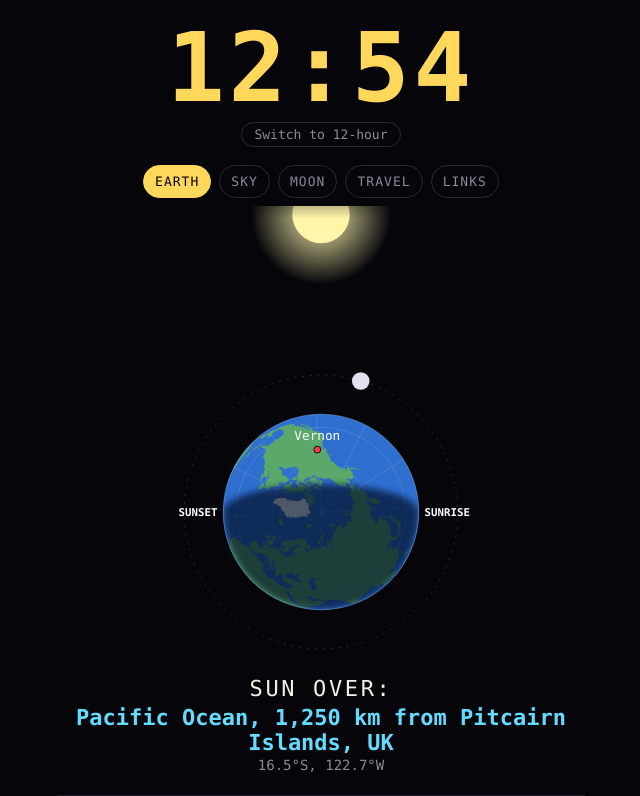
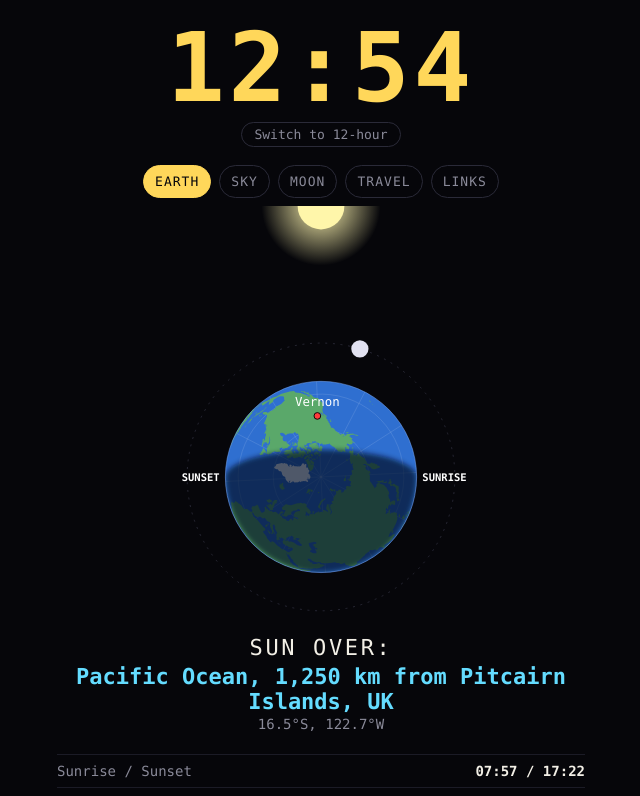
Before and after one commit to Peartree-Garden/sun-moon-earth, a React (Vite) app: page / in a window 1280 px wide. Shown: the top 796 px of the page, without its empty margins (319-959 px from the left). Built offline with nearby package versions, Linux system fonts and the light colour scheme.

Commit message:
adjustments to earth tab

```diff
--- a/src/components/EarthView.jsx
+++ b/src/components/EarthView.jsx
@@ -9,8 +9,8 @@ const OCEAN = "#2f6fd0", LAND = "#5aa86a", GREENLAND = "#f4f8ff";
 const SIZE = 320, CX = 160, CY = 170, R = 100, RING = 140;
 
 // The finished picture is the globe drawn above, shrunk a little and moved down to leave room for the Sun.
-const SCALE = 0.92, TOP = 288;                       // TOP = where the globe's centre sits in the final picture
-const HEIGHT = Math.round(TOP + RING * SCALE + 10);   // picture height
+const SCALE = 0.9, TOP = 255;                       // TOP = where the globe's centre sits in the final picture
+const HEIGHT = Math.round(TOP + RING * SCALE + 8);   // picture height
 
 const RAD = Math.PI / 180;
 
@@ -44,20 +44,11 @@ export default function EarthView({ now }) {
           <stop offset="0" stopColor="#fff6b0" />
           <stop offset="1" stopColor="#fff6b0" stopOpacity="0" />
         </radialGradient>
-        <linearGradient id="sunFadeGrad" gradientUnits="userSpaceOnUse" x1="0" y1="0" x2="0" y2="12">
-          <stop offset="0" stopColor="#fff" stopOpacity="0.75" />
-          <stop offset="1" stopColor="#fff" stopOpacity="1" />
-        </linearGradient>
-        <mask id="sunFade" maskUnits="userSpaceOnUse" x="0" y="0" width={SIZE} height="120">
-          <rect x="0" y="0" width={SIZE} height="120" fill="url(#sunFadeGrad)" />
-        </mask>
       </defs>
 
-      {/* The Sun is huge and far away: only part of it shows, cut off at the top edge. */}
-      <g mask="url(#sunFade)">
-        <circle cx={CX} cy="8" r="66" fill="url(#sunGlow)" />
-        <circle cx={CX} cy="8" r="27" fill="#fff6aa" />
-      </g>
+      {/* The Sun is huge and far away: only part of it shows, cut exactly in half by the top edge. */}
+      <circle cx={CX} cy="0" r="56" fill="url(#sunGlow)" />
+      <circle cx={CX} cy="0" r="22" fill="#fff6aa" />
 
       <g transform={`translate(${CX * (1 - SCALE)} ${TOP - CY * SCALE}) scale(${SCALE})`}>
       <circle cx={CX} cy={CY} r={RING} fill="none" stroke="#2a2a38" strokeDasharray="2 6" />
```
